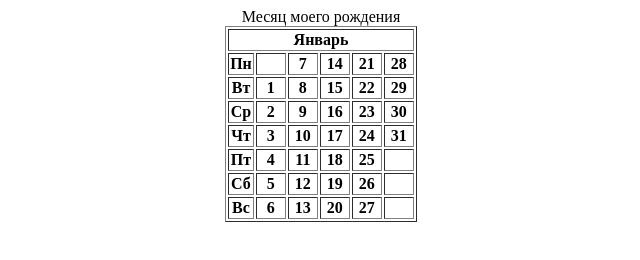
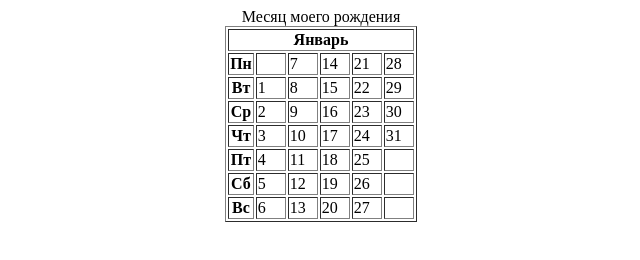
Before and after one commit to PResZq/Igor_Palochkin, a plain HTML site: page Home/02_HTML/add.html in a window 1280 px wide. Shown: the whole page, without its empty margins (319-959 px from the left). Drawn offline with Linux system fonts and the light colour scheme.

Commit message:
1 2 mstks

```diff
--- a/Home/02_HTML/add.html
+++ b/Home/02_HTML/add.html
@@ -20,59 +20,59 @@
         </tr>
         <tr>
             <th>Пн</th>
-            <th></th>
-            <th>7</th>
-            <th>14</th>
-            <th>21</th>
-            <th>28</th>
+            <td></td>
+            <td>7</td>
+            <td>14</td>
+            <td>21</td>
+            <td>28</td>
         </tr>
         <tr>
             <th>Вт</th>
-            <th>1</th>
-            <th>8</th>
-            <th>15</th>
-            <th>22</th>
-            <th>29</th>
+            <td>1</td>
+            <td>8</td>
+            <td>15</td>
+            <td>22</td>
+            <td>29</td>
         </tr>
         <tr>
             <th>Ср</th>
-            <th>2</th>
-            <th>9</th>
-            <th>16</th>
-            <th>23</th>
-            <th>30</th>
+            <td>2</td>
+            <td>9</td>
+            <td>16</td>
+            <td>23</td>
+            <td>30</td>
         </tr>
         <tr>
             <th>Чт</th>
-            <th>3</th>
-            <th>10</th>
-            <th>17</th>
-            <th>24</th>
-            <th>31</th>
+            <td>3</td>
+            <td>10</td>
+            <td>17</td>
+            <td>24</td>
+            <td>31</td>
         </tr>
         <tr>
             <th>Пт</th>
-            <th>4</th>
-            <th>11</th>
-            <th>18</th>
-            <th>25</th>
-            <th></th>
+            <td>4</td>
+            <td>11</td>
+            <td>18</td>
+            <td>25</td>
+            <td></td>
         </tr>
         <tr>
             <th>Сб</th>
-            <th>5</th>
-            <th>12</th>
-            <th>19</th>
-            <th>26</th>
-            <th></th>
+            <td>5</td>
+            <td>12</td>
+            <td>19</td>
+            <td>26</td>
+            <td></td>
         </tr>
         <tr>
             <th>Вс</th>
-            <th>6</th>
-            <th>13</th>
-            <th>20</th>
-            <th>27</th>
-            <th></th>
+            <td>6</td>
+            <td>13</td>
+            <td>20</td>
+            <td>27</td>
+            <td></td>
         </tr>
     </table>
 </body>
```
Also changed, not shown: Home/01_HTML/add/tabs_and_adds_add.html (+12 -5 lines), Home/01_HTML/base/tags_and_adds_1.html (+9 -7 lines), Home/01_HTML/base/tags_and_adds_2.html (+5 -3 lines), Home/01_HTML/base/tags_and_adds_3.html (+18 -15 lines), Home/02_HTML/base.html (+7 -7 lines), Home/02_HTML/index.html (deleted, +0 -58 lines).
